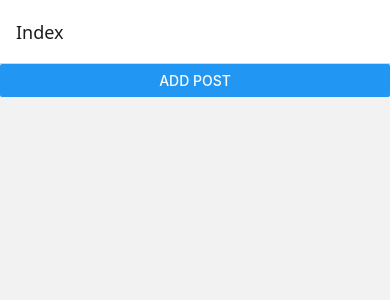
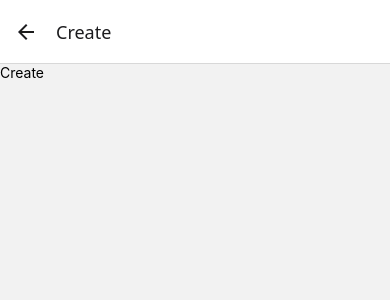
Before and after one commit to LeenAlnimer/BlogApp, a React Native app: screen /Create in a window 390 px wide. Before the commit this address had no page. Shown: the top 300 px of the page. Built offline with nearby package versions, Linux system fonts and the light colour scheme.

Commit message:
Header Navigation

```diff
--- a/App.js
+++ b/App.js
@@ -1,20 +1,39 @@
 import * as React from "react";
 import { NavigationContainer } from "@react-navigation/native";
 import { createNativeStackNavigator } from "@react-navigation/native-stack";
-import { Provider } from "./src/context/BlogContext";
+import { Provider as BlogProvider } from "./src/context/BlogContext";
 import IndexScreen from "./src/screens/IndexScreen";
 import ShowScreen from "./src/screens/ShowScreen";
+import CreateScreen from "./src/screens/CreateScreen";
+import { TouchableOpacity } from "react-native";
+import Feather from "@expo/vector-icons/Feather";
+
 const Stack = createNativeStackNavigator();
 
 export default function App() {
   return (
-    <Provider>
+    <BlogProvider>
       <NavigationContainer>
         <Stack.Navigator initialRouteName="Index">
-          <Stack.Screen name="Index" component={IndexScreen} />
+          <Stack.Screen
+            name="Index"
+            component={IndexScreen}
+            options={({ navigation }) => ({
+              title: "Index",
+              headerRight: () => (
+                <TouchableOpacity
+                  onPress={() => navigation.navigate("Create")}
+                  style={{ marginRight: 15 }}
+                >
+                  <Feather name="plus" size={30} color="black" />
+                </TouchableOpacity>
+              ),
+            })}
+          />
           <Stack.Screen name="Show" component={ShowScreen} />
+          <Stack.Screen name="Create" component={CreateScreen} />
         </Stack.Navigator>
       </NavigationContainer>
-    </Provider>
+    </BlogProvider>
   );
 }
--- /dev/null
+++ b/src/screens/CreateScreen.js
@@ -0,0 +1,12 @@
+import React, { useContext } from "react";
+import { View, Text, StyleSheet } from "react-native";
+import { Context } from "../context/BlogContext";
+const CreateScreen = ({ navigation }) => {
+  return (
+    <View>
+      <Text>Create</Text>
+    </View>
+  );
+};
+const styles = StyleSheet.create({});
+export default CreateScreen;
--- a/src/screens/IndexScreen.js
+++ b/src/screens/IndexScreen.js
@@ -1,4 +1,4 @@
-import React, { useContext } from "react";
+import React, { useContext, useLayoutEffect } from "react";
 import {
   View,
   Text,
@@ -12,6 +12,17 @@ import Feather from "@expo/vector-icons/Feather";
 
 const IndexScreen = ({ navigation }) => {
   const { state, addBlogPost, deleteBlogPost } = useContext(Context);
+
+  // زر ➕ بالهيدر
+  useLayoutEffect(() => {
+    navigation.setOptions({
+      headerRight: () => (
+        <TouchableOpacity onPress={() => navigation.navigate("Create")}>
+          <Feather name="plus" size={30} style={{ marginRight: 15 }} />
+        </TouchableOpacity>
+      ),
+    });
+  }, [navigation]);
 
   return (
     <View style={{ flex: 1 }}>
--- a/src/screens/ShowScreen.js
+++ b/src/screens/ShowScreen.js
@@ -3,8 +3,8 @@ import { View, Text, StyleSheet } from "react-native";
 import { Context } from "../context/BlogContext";
 
 const ShowScreen = ({ route }) => {
+  const { id } = route.params;
   const { state } = useContext(Context);
-  const { id } = route.params;
 
   const blogPost = state.find((post) => post.id === id);
 
```
